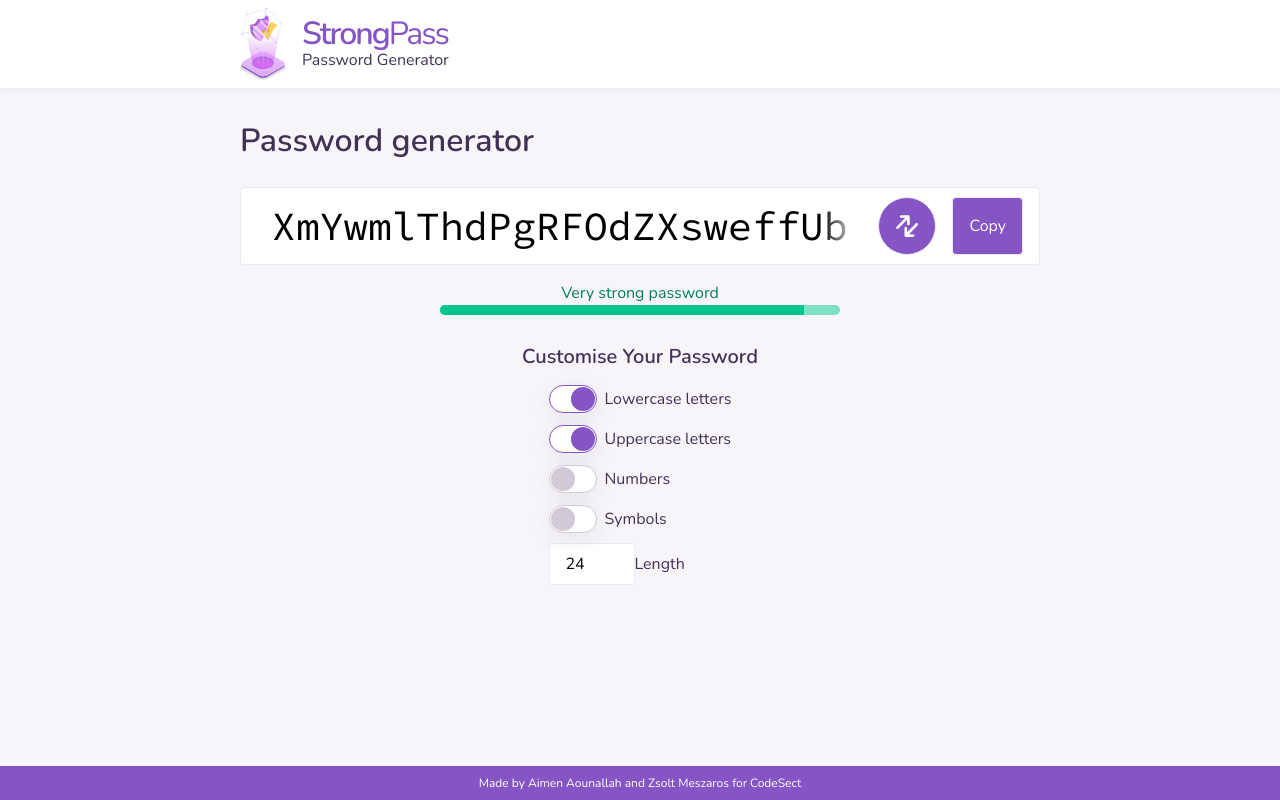
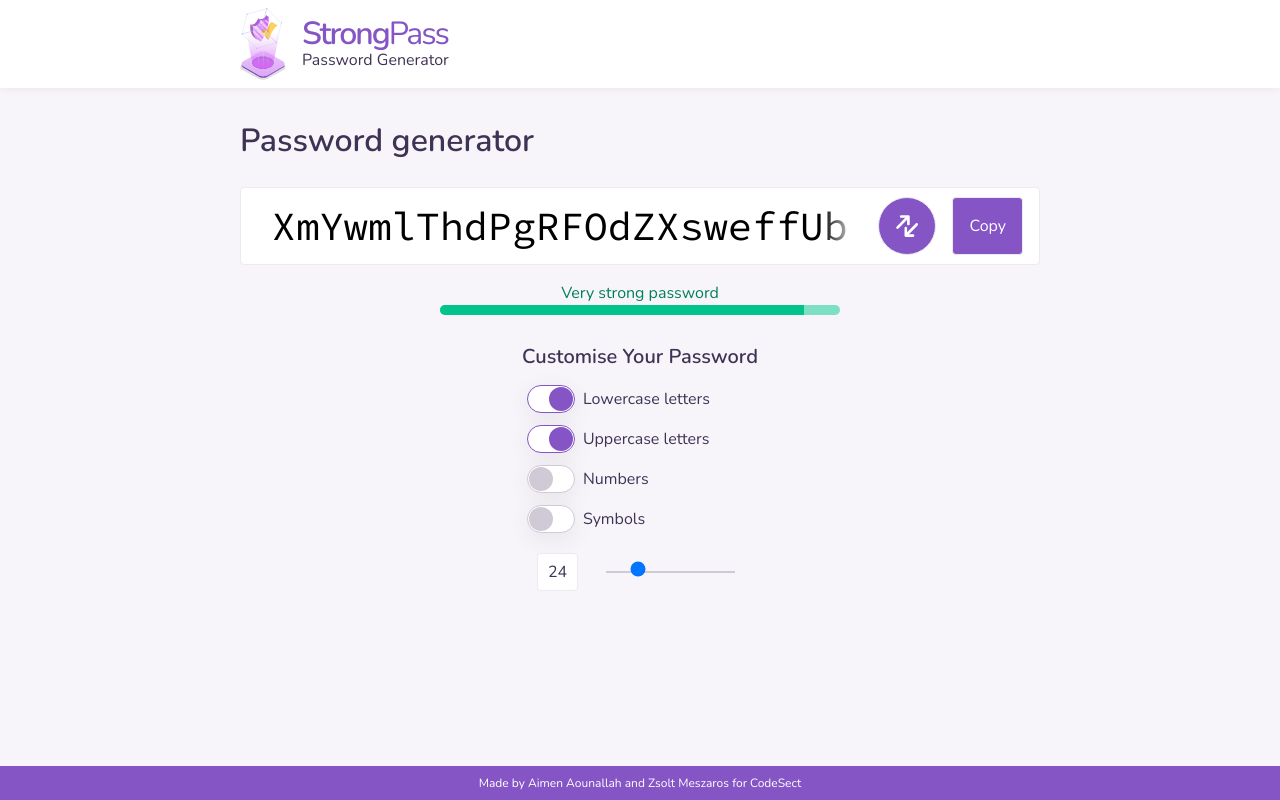
Before and after one commit to codesect/cs01-team-ada-04, a React (Create React App) app: page / in a window 1280 px wide. Built offline with nearby package versions, Linux system fonts and the light colour scheme.

Commit message:
Add slider for password length (#22)

```diff
--- a/src/components/App.js
+++ b/src/components/App.js
@@ -9,6 +9,7 @@ import { Wrapper } from './GlobalStyles';
 import calculatePasswordStrength from '../utils/calculatePasswordStrength';
 import generatePassword from '../utils/generatePassword';
 import useLocalStorage from '../hooks/useLocalStorage';
+import Range from './Range';
 
 const Main = styled.main`
   min-height: calc(100vh - 5.5rem - 2.125rem);
@@ -47,15 +48,19 @@ function App() {
   const [hasLowercase, setHasLowercase] = useState(settings.hasLowercase);
   const [hasUppercase, setHasUppercase] = useState(settings.hasUppercase);
   const [length, setLength] = useState(settings.length);
-  const [password, setPassword] = useState(() =>
-    generatePassword({
+  const [password, setPassword] = useState(() => {
+    try {
+      return generatePassword({
         hasLowercase,
         hasNumbers,
         hasSymbols,
         hasUppercase,
         length,
-    }),
-  );
+      });
+    } catch (e) {
+      return ' ';
+    }
+  });
   const [strengthScore, setStrengthScore] = useState(
     calculatePasswordStrength(password),
   );
@@ -132,16 +137,15 @@ function App() {
             isChecked={hasSymbols}
             onToggle={setHasSymbols}
           />
-          <label>
-            <input
-              type="number"
-              min="4"
-              max="99"
+
+          <Range
+            id="length"
+            label="Password Length"
+            min={4}
+            max={100}
             value={length}
-              onChange={e => setLength(+e.target.value)}
+            onChange={setLength}
           />
-            Length
-          </label>
         </Options>
       </Wrapper>
     </Main>
--- /dev/null
+++ b/src/components/Range.js
@@ -0,0 +1,94 @@
+import React from 'react';
+import styled from 'styled-components/macro';
+import PropTypes from 'prop-types';
+
+const Container = styled.div`
+  display: flex;
+  align-items: center;
+  justify-content: center;
+
+  output {
+    background-color: ${({ theme }) => theme.input};
+    margin: 10px;
+    padding: 6px 10px;
+    border-radius: ${({ theme }) => theme.borderRadius};
+    border: 1px solid ${({ theme }) => theme.border};
+  }
+`;
+const Input = styled.input`
+  align-items: center;
+  appearance: none;
+  background: none;
+  border: 0;
+  cursor: pointer;
+  width: 100%;
+
+  &::-webkit-slider-thumb {
+    height: 22px;
+    width: 22px;
+    border-radius: 50%;
+    align-self: center;
+    background-color: ${({ theme }) => theme.button};
+    cursor: pointer;
+    margin-top: -10px;
+  }
+  &::-moz-range-thumb {
+    height: 22px;
+    width: 22px;
+    border-radius: 50%;
+    align-self: center;
+    background-color: ${({ theme }) => theme.button};
+    cursor: pointer;
+    margin-top: -10px;
+    border: 0;
+  }
+  &::-webkit-slider-runnable-track {
+    background-color: ${({ theme }) => theme.borderToggle};
+    height: 2px;
+  }
+
+  &::-moz-range-track {
+    background-color: ${({ theme }) => theme.borderToggle};
+  }
+  &::-moz-range-progress {
+    background-color: ${({ theme }) => theme.footerBackground};
+  }
+  &:focus {
+    outline: thin dotted;
+  }
+  &:-moz-focus-outer {
+    border: 0;
+  }
+`;
+function Range({ id, min, max, value, onChange, step, label }) {
+  return (
+    <Container>
+      <output htmlFor={id}>{value}</output>
+      <Input
+        aria-label={label}
+        type="range"
+        id={id}
+        aria-valuemin={min}
+        aria-valuemax={max}
+        aria-valuenow={value}
+        min={min}
+        max={max}
+        onChange={e => onChange(parseInt(e.target.value))}
+        value={value}
+        step={step}
+      />
+    </Container>
+  );
+}
+Range.defaultProps = {
+  step: 1,
+};
+Range.propTypes = {
+  id: PropTypes.string.isRequired,
+  min: PropTypes.number.isRequired,
+  max: PropTypes.number.isRequired,
+  onChange: PropTypes.func.isRequired,
+  value: PropTypes.number.isRequired,
+};
+
+export default Range;
```
Also changed, not shown: 1 other file (tests, documents, lock files or other folders). Lines whose indentation alone changed are shown as unchanged.
